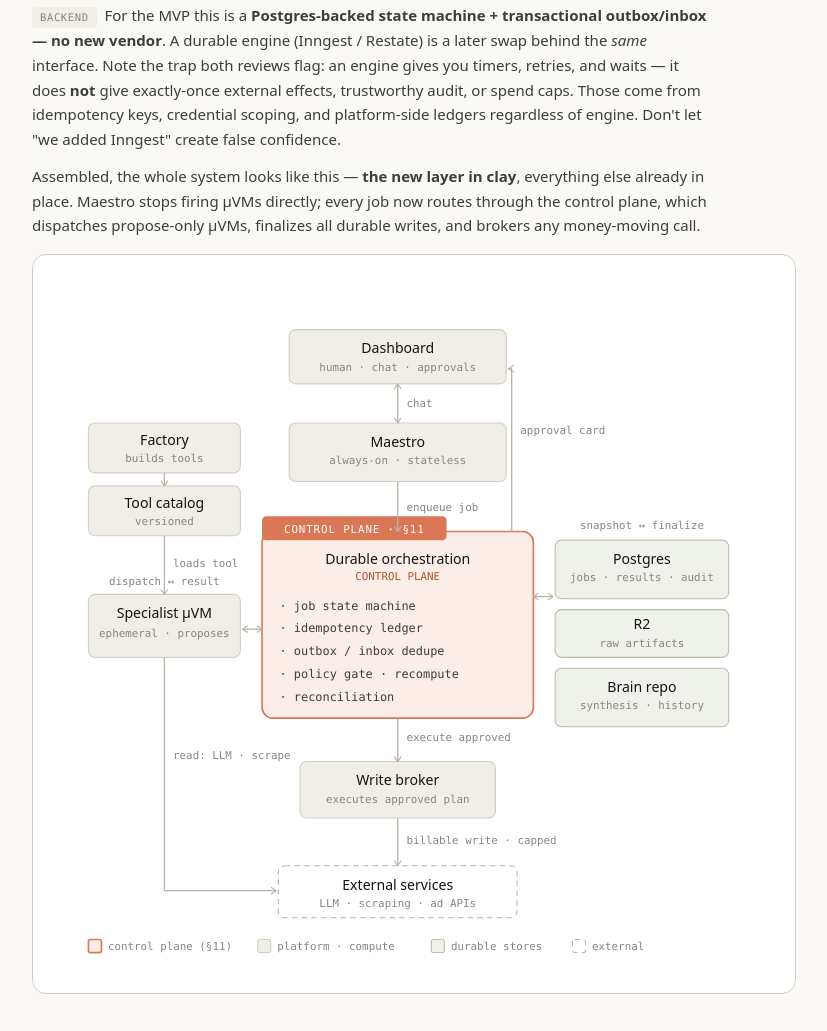
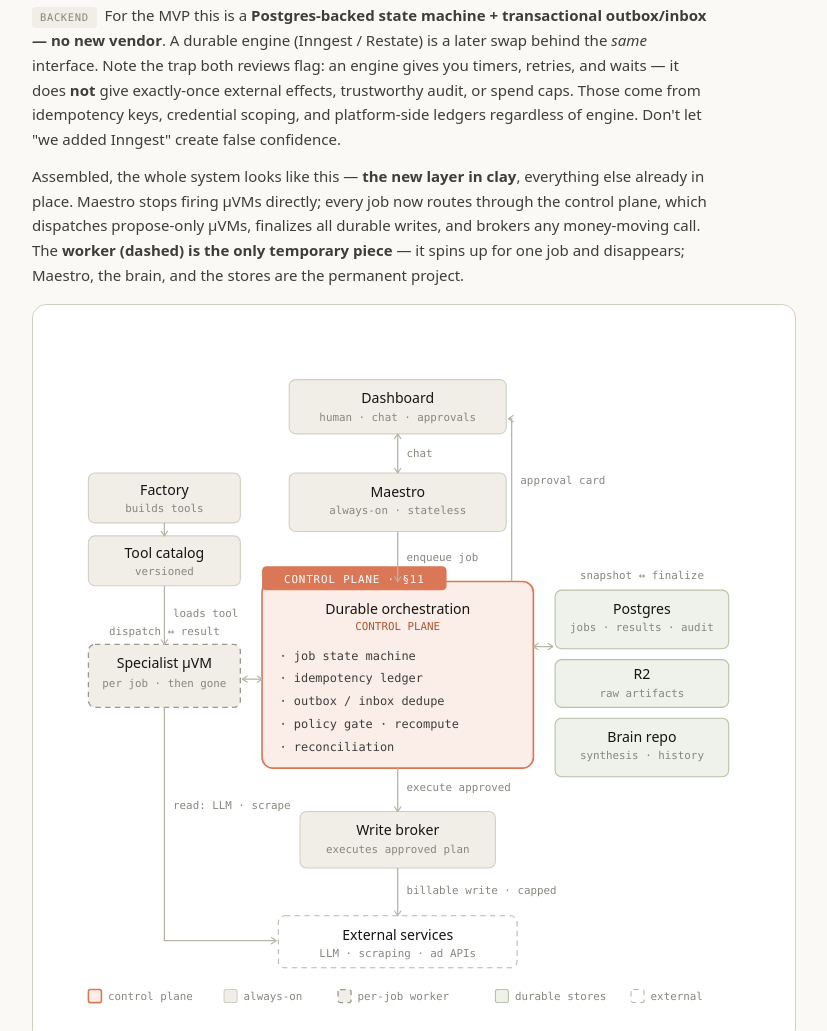
Before and after one commit to moeghashim/alphatwo-ten, a plain HTML site: page review.html in a window 1280 px wide. Shown: the part 2044-3075 px from the top of the page, without its empty margins (82-909 px from the left). Drawn offline with Linux system fonts and the light colour scheme.

Commit message:
Main diagram: mark the worker as the only temporary piece
Reflects the settled "permanent project, temporary workers" model — the
specialist µVM now reads "per job · then gone" with a dashed border, the
legend distinguishes always-on platform from the per-job worker, and the
lead notes Maestro/brain/stores are the permanent project.

Co-Authored-By: Claude Fable 5 <noreply@anthropic.com>

```diff
--- a/review.html
+++ b/review.html
@@ -297,7 +297,9 @@
       Assembled, the whole system looks like this — <strong>the new layer in clay</strong>,
       everything else already in place. Maestro stops firing µVMs directly; every job now
       routes through the control plane, which dispatches propose-only µVMs, finalizes all
-      durable writes, and brokers any money-moving call.
+      durable writes, and brokers any money-moving call. The <strong>worker (dashed) is the only
+      temporary piece</strong> — it spins up for one job and disappears; Maestro, the brain, and the
+      stores are the permanent project.
     </p>
     <div class="panel" style="padding:16px 12px">
       <svg width="100%" viewBox="0 0 680 650" role="img" aria-labelledby="sysd-t sysd-d" style="display:block">
@@ -305,6 +307,7 @@
         <desc id="sysd-d">Maestro enqueues jobs into a new durable orchestration control plane (state machine, idempotency ledger, outbox/inbox, policy gate, reconciliation), which dispatches ephemeral propose-only specialist µVMs, routes approved plans through a write broker to external APIs, surfaces approval cards to the dashboard, and finalizes all writes to Postgres, R2, and the brain repo.</desc>
         <style>
           .dgbox{fill:#F0EEE6;stroke:#D1CFC5;stroke-width:1;}
+          .dgtmp{fill:#F0EEE6;stroke:#9A978C;stroke-width:1.2;stroke-dasharray:5 4;}
           .dglay{fill:#FBEEE8;stroke:#D97757;stroke-width:1.5;}
           .dgtab{fill:#D97757;}
           .dgstore{fill:rgba(120,140,93,0.12);stroke:rgba(120,140,93,0.5);stroke-width:1;}
@@ -323,7 +326,7 @@
         <rect class="dgbox" x="225" y="140" width="200" height="54" rx="6"/><text class="dgt" x="325" y="162" text-anchor="middle">Maestro</text><text class="dgs" x="325" y="178" text-anchor="middle">always-on · stateless</text>
         <rect class="dgbox" x="40" y="140" width="140" height="46" rx="6"/><text class="dgt" x="110" y="160" text-anchor="middle">Factory</text><text class="dgs" x="110" y="176" text-anchor="middle">builds tools</text>
         <rect class="dgbox" x="40" y="198" width="140" height="46" rx="6"/><text class="dgt" x="110" y="218" text-anchor="middle">Tool catalog</text><text class="dgs" x="110" y="234" text-anchor="middle">versioned</text>
-        <rect class="dgbox" x="40" y="298" width="140" height="58" rx="6"/><text class="dgt" x="110" y="320" text-anchor="middle">Specialist µVM</text><text class="dgs" x="110" y="337" text-anchor="middle">ephemeral · proposes</text>
+        <rect class="dgtmp" x="40" y="298" width="140" height="58" rx="6"/><text class="dgt" x="110" y="320" text-anchor="middle">Specialist µVM</text><text class="dgs" x="110" y="337" text-anchor="middle">per job · then gone</text>
 
         <rect class="dglay" x="200" y="240" width="250" height="172" rx="10"/>
         <rect class="dgtab" x="200" y="226" width="170" height="22" rx="4"/><text class="dgtabt" x="285" y="241" text-anchor="middle">CONTROL PLANE · §11</text>
@@ -355,10 +358,11 @@
         <line class="dgar" x1="110" y1="186" x2="110" y2="198" marker-end="url(#dgar)"/>
         <path class="dgar" d="M430 240 V90 H427" marker-end="url(#dgar)"/><text class="dglb" x="438" y="150">approval card</text>
 
-        <rect x="40" y="616" width="12" height="12" rx="2" fill="#FBEEE8" stroke="#D97757" stroke-width="1.5"/><text class="dglb" x="58" y="626">control plane (§11)</text>
-        <rect x="196" y="616" width="12" height="12" rx="2" fill="#F0EEE6" stroke="#D1CFC5"/><text class="dglb" x="214" y="626">platform · compute</text>
-        <rect x="356" y="616" width="12" height="12" rx="2" fill="rgba(120,140,93,0.12)" stroke="rgba(120,140,93,0.5)"/><text class="dglb" x="374" y="626">durable stores</text>
-        <rect class="dgext" x="486" y="616" width="12" height="12" rx="2"/><text class="dglb" x="504" y="626">external</text>
+        <rect x="40" y="616" width="12" height="12" rx="2" fill="#FBEEE8" stroke="#D97757" stroke-width="1.5"/><text class="dglb" x="58" y="626">control plane</text>
+        <rect x="165" y="616" width="12" height="12" rx="2" fill="#F0EEE6" stroke="#D1CFC5"/><text class="dglb" x="183" y="626">always-on</text>
+        <rect class="dgtmp" x="270" y="616" width="12" height="12" rx="2"/><text class="dglb" x="288" y="626">per-job worker</text>
+        <rect x="415" y="616" width="12" height="12" rx="2" fill="rgba(120,140,93,0.12)" stroke="rgba(120,140,93,0.5)"/><text class="dglb" x="433" y="626">durable stores</text>
+        <rect class="dgext" x="540" y="616" width="12" height="12" rx="2"/><text class="dglb" x="558" y="626">external</text>
       </svg>
     </div>
 
```
